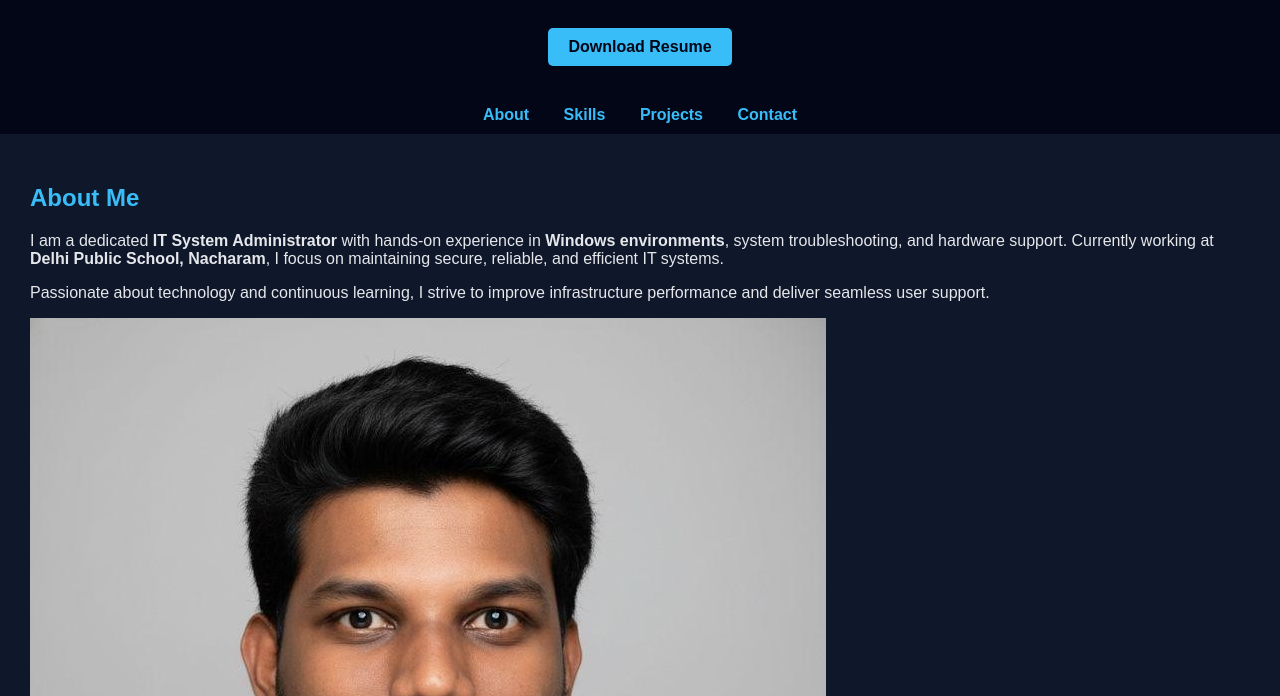
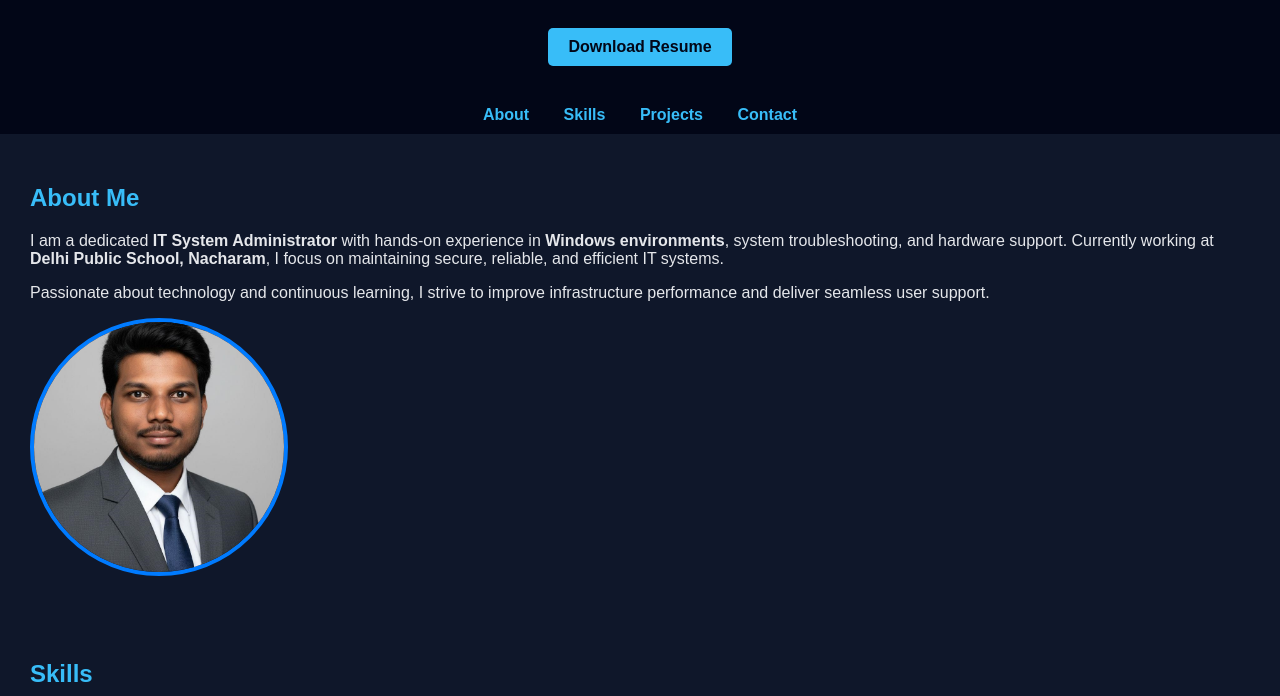
Before and after one commit to tarun-it/tarun-it.github.io, a plain HTML site: page index.html in a window 1280 px wide. Shown: the part 104-800 px from the top of the page. Drawn offline with Linux system fonts and the light colour scheme.

Commit message:
style.css

```diff
--- a/style.css
+++ b/style.css
@@ -72,3 +72,11 @@ footer {
 .resume-btn:hover {
     background-color: #0ea5e9;
 }
+/* Profile Image Styling */
+.about-image img {
+    width: 250px;        /* change size here */
+    height: 250px;       /* make square */
+    object-fit: cover;   /* crop nicely */
+    border-radius: 50%;  /* make circle */
+    border: 4px solid #007bff;
+}
```
